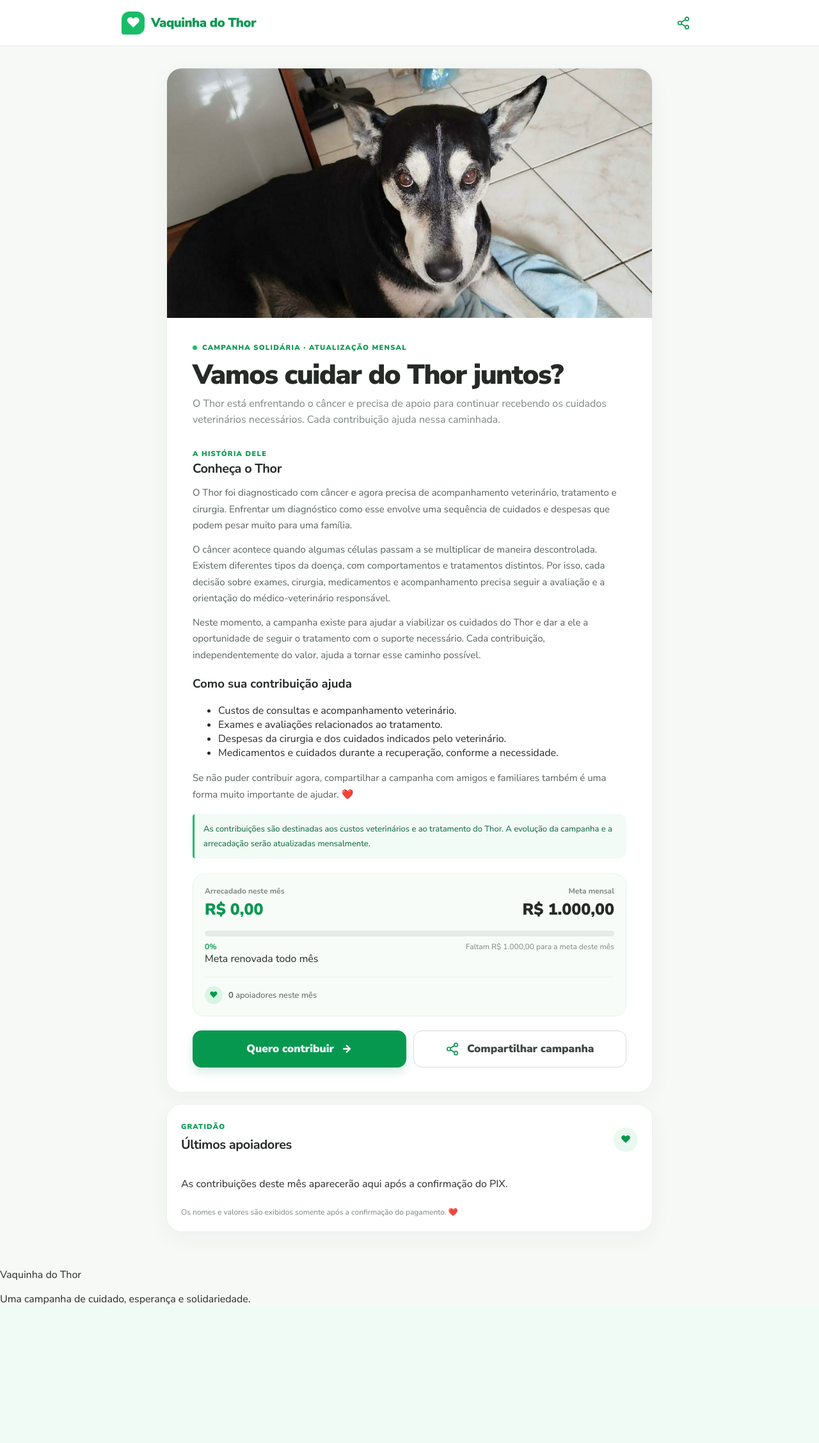
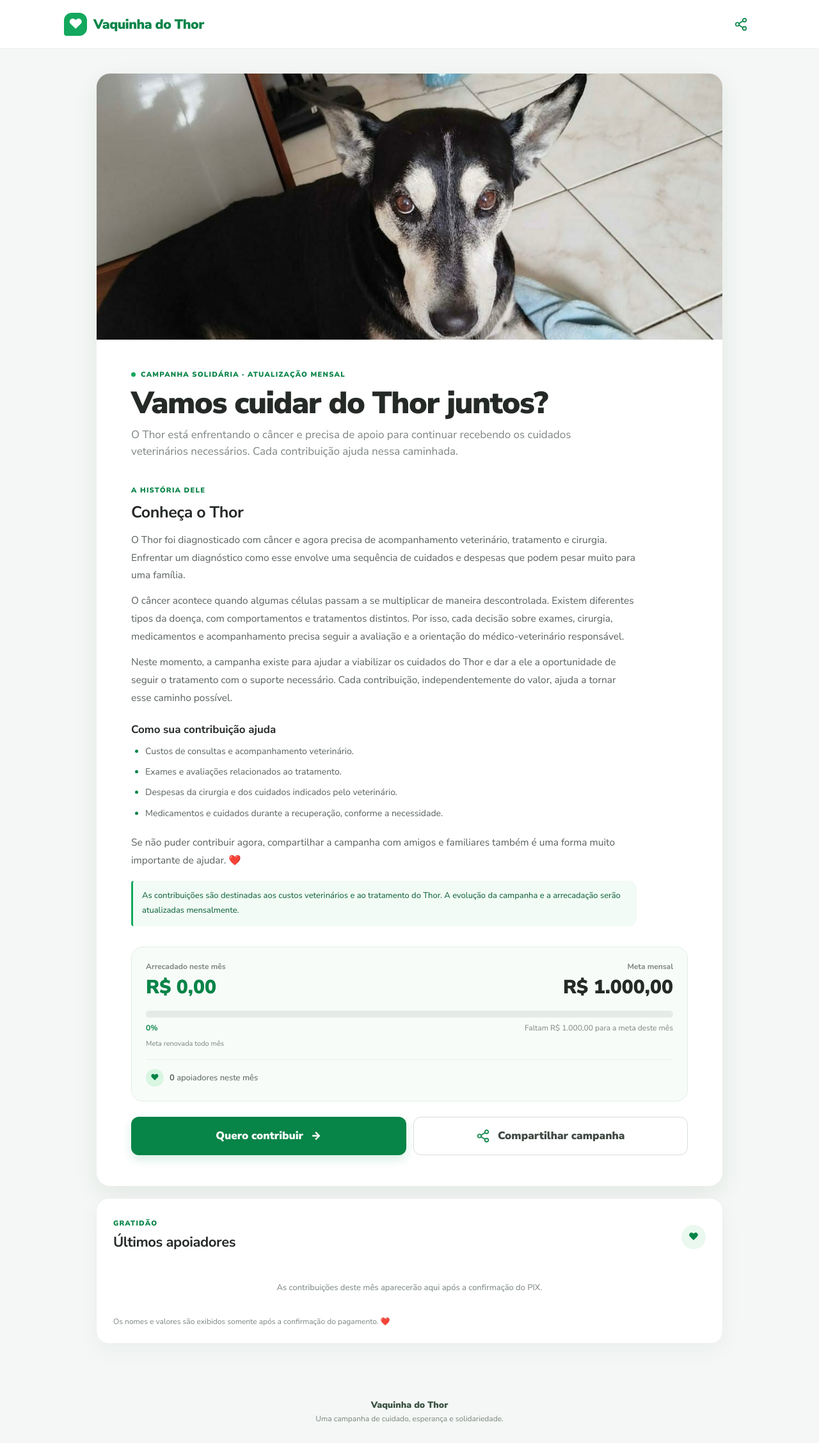
Before and after one commit to maelor6x1/vaquinha-site, a PHP site: page / in a window 1280 px wide. Shown: the whole page at 64% size. Before the commit the page ends 2039 px from the top, so only its background shows below. Run offline with PHP 8.4, Linux system fonts and the light colour scheme.

Commit message:
Polish fundraiser visual layout

```diff
--- a/style.css
+++ b/style.css
@@ -114,3 +114,46 @@ h1 { margin: 10px 0 10px; font-size: clamp(29px, 6vw, 43px); line-height: 1.08;
 .toast.visible { opacity: 1; transform: translate(-50%, 0); }
 @media (min-width: 760px) { .container { margin-top: 34px; } .campaign-content { padding: 34px 40px 38px; } .action-buttons { grid-template-columns: 1fr 1fr; } }
 @media (max-width: 420px) { .container { width: min(100% - 20px, 760px); margin-top: 12px; } .site-header { padding-left: 14px; padding-right: 14px; } .brand { font-size: 18px; } .campaign-card, .supporters-card, .donation-card { border-radius: 19px; } .hero-image { aspect-ratio: 1.35 / 1; } .fundraising-card { padding: 14px; } .fundraising-top strong { font-size: 18px; } .progress-caption { font-size: 11px; } .amount-grid { gap: 6px; } .amount-option { font-size: 13px; } }
+
+
+/* Nova apresentação da campanha: identidade própria, com foco em confiança e conversão. */
+:root { --green: #13a85d; --green-dark: #078447; --green-deep: #075d36; --mint: #eaf8ef; --background: #f4f7f5; }
+body { background: #f4f7f5; }
+.site-header { min-height: 76px; padding-left: max(22px, calc((100% - 1080px)/2)); padding-right: max(22px, calc((100% - 1080px)/2)); }
+.brand { font-size: 21px; }
+.container { width: min(100% - 32px, 980px); margin-top: 30px; }
+.campaign-card { border-radius: 22px; box-shadow: 0 12px 38px rgba(19, 54, 34, .07); }
+.hero-image { max-height: 470px; aspect-ratio: 2.15 / 1; object-position: center 42%; }
+.campaign-content { padding: clamp(24px, 5vw, 48px); }
+h1 { max-width: 720px; font-size: clamp(32px, 5.5vw, 48px); }
+.lead { max-width: 740px; font-size: 17px; }
+.story { max-width: 790px; margin-top: 34px; }
+.story h2 { margin-top: 8px; font-size: 25px; }
+.story h3 { margin: 24px 0 12px; font-size: 17px; }
+.story p { font-size: 15.5px; line-height: 1.8; }
+.help-list { display: grid; gap: 10px; padding-left: 22px; margin: 0 0 20px; color: #58615b; font-size: 14px; line-height: 1.6; }
+.help-list li::marker { color: var(--green-dark); }
+.fundraising-card { margin-top: 32px; padding: 22px; background: #f8fcf9; border-color: #e0eee5; }
+.fundraising-top strong { font-size: clamp(22px, 4vw, 30px); }
+.progress-track { height: 11px; }
+.month-caption { margin: 9px 0 0; color: #77837b; font-size: 11px; }
+.action-buttons { margin-top: 24px; }
+.button { min-height: 60px; border-radius: 12px; }
+.button-primary { background: #078447; }
+.supporters-card { padding: 26px; border-radius: 20px; }
+.supporters-card h2 { font-size: 22px; }
+.empty-supporters { display: block !important; padding: 22px 12px !important; color: #77837b; text-align: center; font-size: 13px; line-height: 1.6; }
+.site-footer { padding: 30px 18px max(30px, env(safe-area-inset-bottom)); color: #7b867e; text-align: center; font-size: 12px; }
+.site-footer p { margin: 0 0 4px; color: #3b5143; font-size: 14px; font-weight: 900; }
+@media (min-width: 900px) {
+  .container { margin-top: 38px; }
+  .campaign-content { padding: 42px 54px 48px; }
+  .hero-image { aspect-ratio: 2.35 / 1; }
+}
+@media (max-width: 520px) {
+  .container { width: min(100% - 20px, 980px); margin-top: 14px; }
+  .hero-image { aspect-ratio: 1.35 / 1; }
+  .campaign-content { padding: 22px 18px 26px; }
+  .fundraising-top strong { font-size: 21px; }
+  .supporters-card { padding: 19px; }
+}
```
